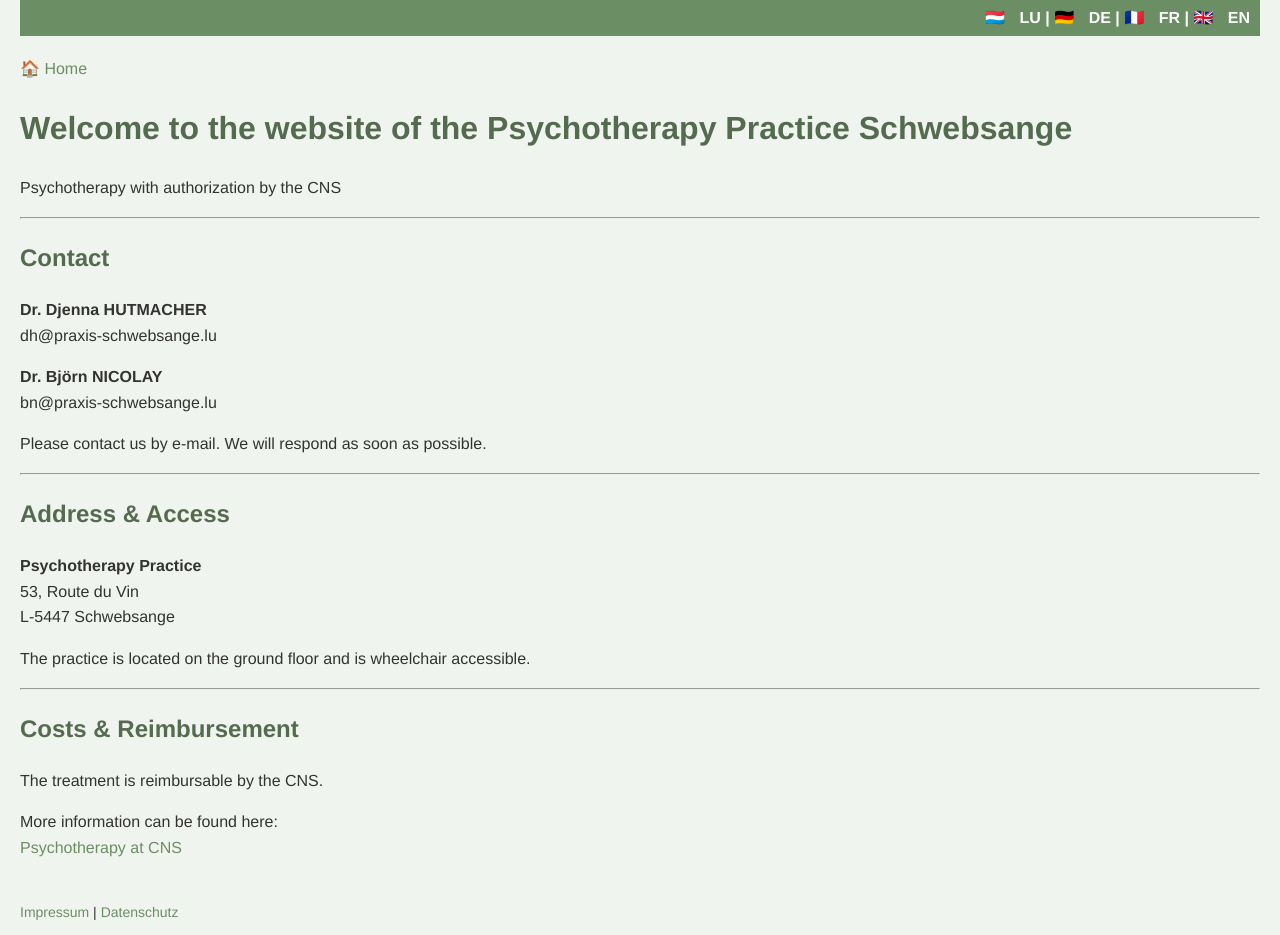
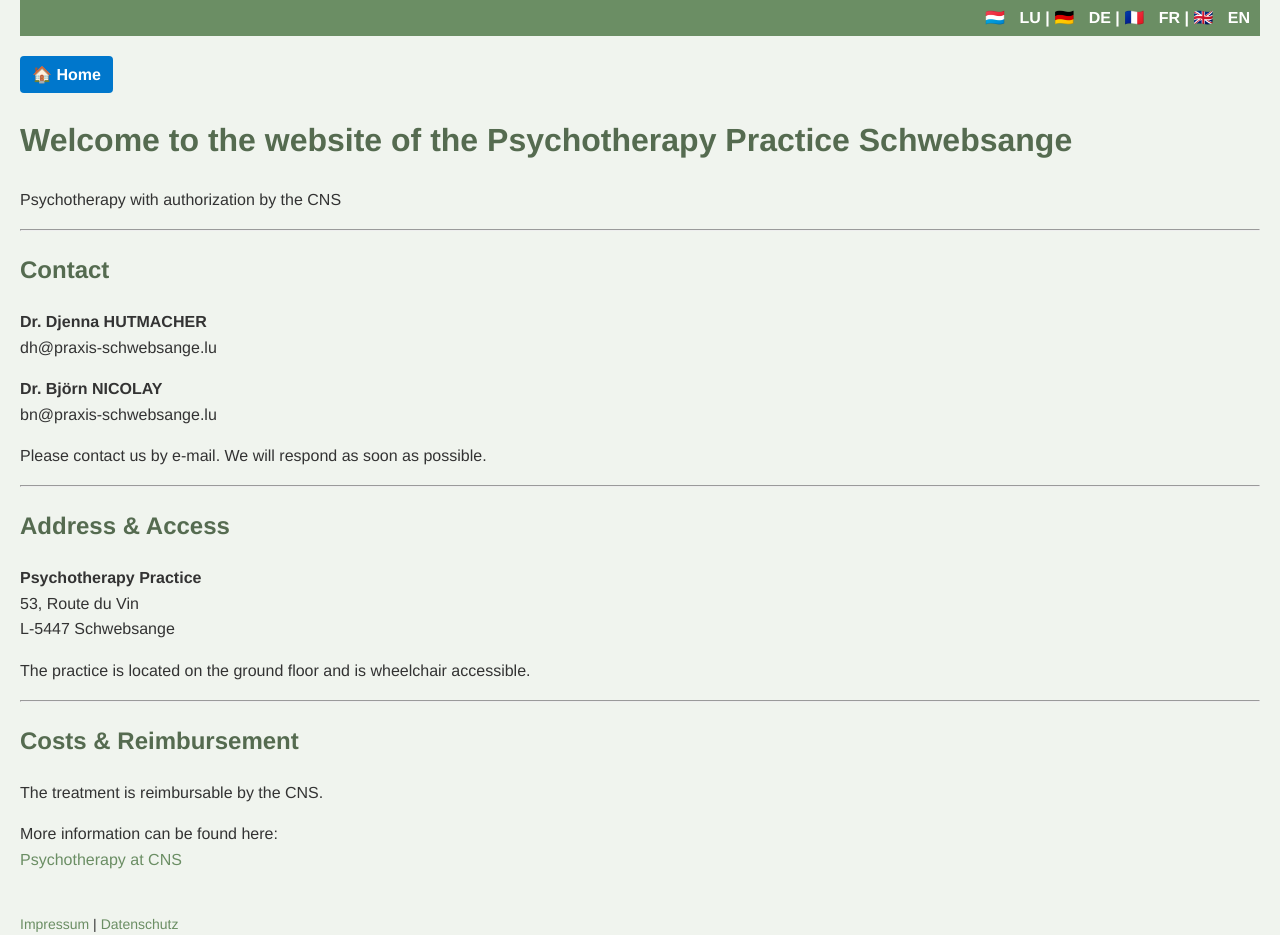
Before and after one commit to bjoernbrightside/praxis-schwebsange, a Jekyll site: the page built from en/index.md, in a window 1280 px wide. Built offline with Jekyll 4.4.1, drawn with Linux system fonts in a browser that asks for light colours; our own code applies the rules of GitHub Pages for plain Markdown files.

Commit message:
Update custom.css

```diff
--- a/assets/css/custom.css
+++ b/assets/css/custom.css
@@ -35,6 +35,26 @@ h1, h2, h3 {
   text-decoration: underline;
 }
 
+/* Home Button */
+.home-button {
+  margin: 10px 0;
+}
+
+.home-button .btn {
+  display: inline-block;
+  padding: 6px 12px;
+  background-color: #0077cc;
+  color: white;
+  text-decoration: none;
+  border-radius: 4px;
+  font-weight: bold;
+}
+
+.home-button .btn:hover {
+  background-color: #005fa3;
+}
+
+
 /* Links im Text */
 a {
   color: #6B8E64;
```
